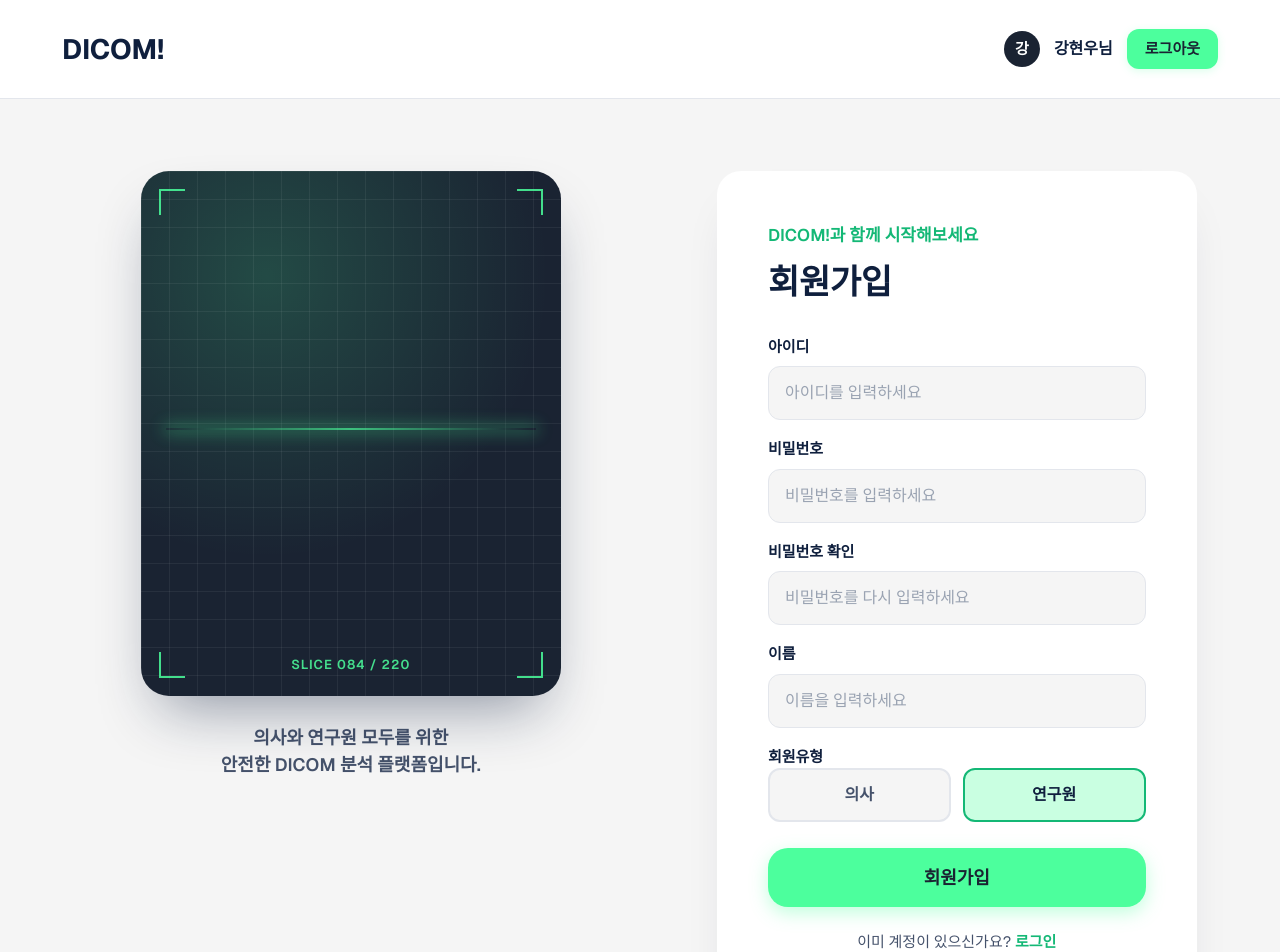
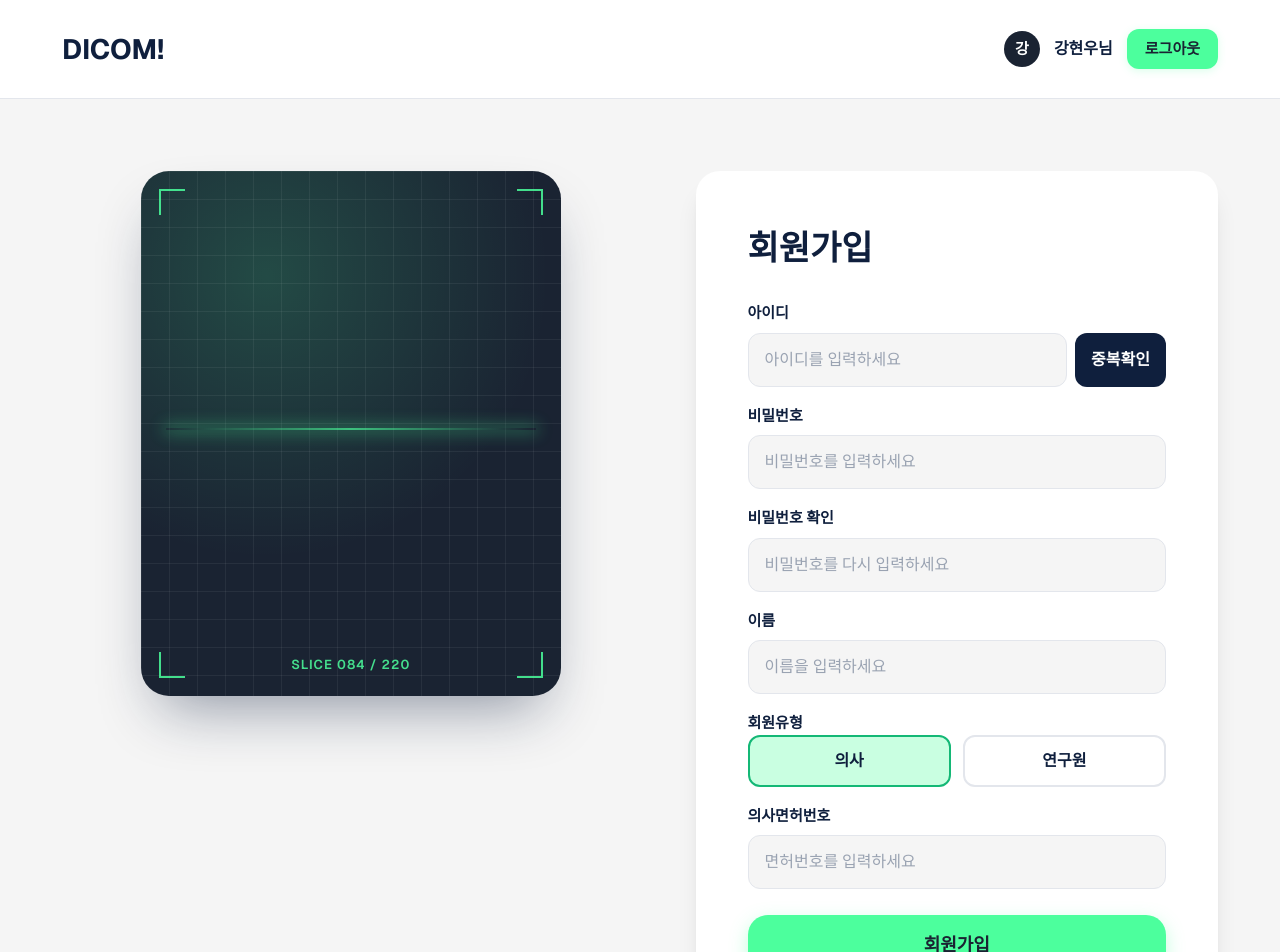
Before and after one commit to Nookie31247/DicomProject, a Next.js app in the folder dicom-front/: page /signup in a window 1280 px wide. Shown: the top 952 px of the page. Built offline with nearby package versions, Linux system fonts and the light colour scheme; no server answers.

Commit message:
로그인 기능(localStorage 사용)

```diff
--- a/dicom-front/app/login/page.tsx
+++ b/dicom-front/app/login/page.tsx
@@ -1,15 +1,47 @@
+"use client";
+
+import { useState } from "react";
 import type { Metadata } from "next";
 import Link from "next/link";
+import { useRouter } from "next/navigation";
 import ScanVisual from "@/app/components/scan-visual/ScanVisual";
+import { userApi } from "@/services/auth";
 
-export const metadata: Metadata = {
-  title: "로그인 — DICOM!",
+export default function LoginPage() {
+  const router = useRouter();
+  const [formData, setFormData] = useState({
+    userId: "",
+    password: "",
+  });
+
+  const handleLogin = async () => {
+    if (!formData.userId || !formData.password) {
+      return alert("아이디와 비밀번호를 모두 입력해주세요.");
+    }
+
+    try {
+      // API 모듈 호출
+      const response = await userApi.login(formData);
+
+      console.log("서버 응답 데이터:", response); // 이 부분을 추가하세요!
+
+      // 서버에서 토큰을 반환하는 구조에 맞춰 처리
+      // 예: { "accessToken": "..." }
+      if (response && response.token) {
+        localStorage.setItem("authToken", response.token);
+        alert("로그인에 성공했습니다!");
+        router.push("/"); // 메인 페이지로 이동
+      } else {
+        alert("로그인 정보가 올바르지 않습니다.");
+      }
+    } catch (error) {
+      console.error("로그인 에러:", error);
+      alert("로그인 중 오류가 발생했습니다.");
+    }
   };
 
-export default function LoginPage() {
   return (
       <div className="page">
-      {/* ───────────── Auth section ───────────── */}
         <section className="grid flex-1 items-center grid-cols-[1.05fr_0.95fr] gap-14 pt-[72px] px-[clamp(24px,5vw,62px)] pb-24 max-[900px]:grid-cols-1 max-[560px]:px-5 max-[560px]:pt-10 max-[560px]:pb-16 max-[560px]:gap-9">
           <div className="flex flex-col items-center gap-7 max-[900px]:order-[-1]" aria-hidden="true">
             <ScanVisual />
@@ -21,7 +53,6 @@ export default function LoginPage() {
           </div>
 
           <div className="mx-auto w-full bg-paper rounded-3xl py-14 px-[clamp(32px,4vw,56px)] shadow-[0_24px_48px_-24px_rgba(15,31,61,0.18)] max-w-[480px] max-[900px]:py-11 max-[900px]:px-7">
-          <p className="eyebrow">다시 만나서 반가워요</p>
             <h1 className="font-bold text-[34px] tracking-[-0.01em] m-0 mb-8 text-ink max-[560px]:text-[28px]">로그인</h1>
 
             <form className="flex flex-col gap-5">
@@ -29,8 +60,8 @@ export default function LoginPage() {
                 <span className="field-label">아이디</span>
                 <input
                     type="text"
-                name="username"
                     placeholder="아이디를 입력하세요"
+                    onChange={(e) => setFormData({ ...formData, userId: e.target.value })}
                     autoComplete="username"
                 />
               </label>
@@ -39,13 +70,17 @@ export default function LoginPage() {
                 <span className="field-label">비밀번호</span>
                 <input
                     type="password"
-                name="password"
                     placeholder="비밀번호를 입력하세요"
+                    onChange={(e) => setFormData({ ...formData, password: e.target.value })}
                     autoComplete="current-password"
                 />
               </label>
 
-            <button className="btn btn-big w-full mt-2" type="button">
+              <button
+                  className="btn btn-big w-full mt-2"
+                  type="button"
+                  onClick={handleLogin}
+              >
                 로그인
               </button>
             </form>
--- a/dicom-front/app/signup/page.tsx
+++ b/dicom-front/app/signup/page.tsx
@@ -3,138 +3,119 @@
 import { useState } from "react";
 import Link from "next/link";
 import ScanVisual from "@/app/components/scan-visual/ScanVisual";
+import { userApi } from "@/services/auth";
 
 export default function SignupPage() {
-  const [memberType, setMemberType] = useState<"doctor" | "researcher">(
-    "researcher"
-  );
+  const [userRole, setUserRole] = useState<"의료진" | "연구원">("의료진");
 
-  // 라디오 필 공통 스타일 + 선택 상태 스타일 (테두리 두께는 2px로 고정해 흔들림 방지)
-  const pillBase =
-    "flex flex-1 cursor-pointer items-center justify-center gap-2 rounded-xl border-2 px-4 py-[13px] text-base transition-[border-color,background,color] duration-150";
-  const pillActive =
-    "border-mint-deep bg-[rgba(76,255,157,0.3)] text-ink font-bold";
-  const pillIdle = "border-line bg-canvas text-ink-soft font-semibold";
+  // 상태 관리
+  const [userId, setUserId] = useState("");
+  const [idMessage, setIdMessage] = useState({ text: "", color: "" });
+  const [isIdChecked, setIsIdChecked] = useState(false);
 
-  // 네이티브 라디오는 완전히 숨김 (선택 표시는 필 테두리/배경으로 대체)
-  const hiddenRadio =
-    "pointer-events-none absolute m-0 h-px w-px border-0 p-0 opacity-0 [clip:rect(0_0_0_0)] [clip-path:inset(50%)]";
+  const [formData, setFormData] = useState({
+    password: "",
+    passwordConfirm: "",
+    name: "",
+    medicalLicenseNumber: ""
+  });
+
+  // 유효성 검사 메시지
+  const getPwMessage = () => {
+    if (!formData.passwordConfirm) return { text: "", color: "" };
+    return formData.password === formData.passwordConfirm
+        ? { text: "비밀번호가 일치합니다.", color: "text-mint-deep" }
+        : { text: "비밀번호가 일치하지 않습니다.", color: "text-red-500" };
+  };
+
+  const handleCheckUserId = async () => {
+    if (!userId) return;
+    try {
+      const isDuplicate = await userApi.checkId(userId);
+      if (isDuplicate) {
+        setIdMessage({ text: "이미 사용 중인 아이디입니다.", color: "text-red-500" });
+        setIsIdChecked(false);
+      } else {
+        setIdMessage({ text: "사용 가능한 아이디입니다.", color: "text-mint-deep" });
+        setIsIdChecked(true);
+      }
+    } catch {
+      setIdMessage({ text: "검사 중 오류가 발생했습니다.", color: "text-red-500" });
+    }
+  };
+
+  const handleSignup = async () => {
+    if (!isIdChecked) return alert("아이디 중복 확인을 해주세요.");
+    if (formData.password !== formData.passwordConfirm) return alert("비밀번호를 확인해주세요.");
+    if (!formData.name) return alert("이름을 입력해주세요.");
+
+    try {
+      await userApi.signup({
+        userId,
+        password: formData.password,
+        name: formData.name,
+        userRole: userRole === "의료진" ? "의료진" : "연구원",
+        medicalLicenseNumber: formData.medicalLicenseNumber
+      });
+      alert("회원가입이 완료되었습니다!");
+    } catch {
+      alert("회원가입에 실패했습니다.");
+    }
+  };
+
+  const pwMsg = getPwMessage();
 
   return (
       <div className="page">
-      {/* ───────────── Auth section ───────────── */}
-      {/* items-start: 의사 선택 시 카드가 길어져도 왼쪽 비주얼이 밀려나지 않게 */}
-      <section className="grid flex-1 items-start grid-cols-[1.05fr_0.95fr] gap-14 pt-[72px] px-[clamp(24px,5vw,62px)] pb-24 max-[900px]:grid-cols-1 max-[560px]:px-5 max-[560px]:pt-10 max-[560px]:pb-16 max-[560px]:gap-9">
-        <div
-          className="flex flex-col items-center gap-7 max-[900px]:order-[-1] sticky top-24 max-[900px]:static"
-          aria-hidden="true"
-        >
-          <ScanVisual />
-          <p className="text-center font-semibold text-lg text-ink-soft leading-[1.5] max-w-[360px] max-[560px]:text-base">
-            의사와 연구원 모두를 위한
-            <br />
-            안전한 DICOM 분석 플랫폼입니다.
-          </p>
-        </div>
+        <section className="grid flex-1 items-start grid-cols-[1.05fr_0.95fr] gap-14 pt-[72px] px-[clamp(24px,5vw,62px)] pb-24 max-[900px]:grid-cols-1">
+          <div className="flex flex-col items-center gap-7 sticky top-24"><ScanVisual /></div>
 
-        <div className="mx-auto w-full bg-paper rounded-3xl shadow-[0_24px_48px_-24px_rgba(15,31,61,0.18)] max-w-[480px] px-[clamp(28px,4vw,52px)] py-[52px] max-[900px]:px-[26px] max-[900px]:py-10">
-          <p className="eyebrow">DICOM!과 함께 시작해보세요</p>
-          <h1 className="font-bold text-[34px] tracking-[-0.01em] m-0 text-ink max-[560px]:text-[28px] mb-7">회원가입</h1>
-
+          <div className="mx-auto w-full bg-paper rounded-3xl shadow-xl max-w-[560px] px-[52px] py-[52px]">
+            <h1 className="font-bold text-[34px] mb-7">회원가입</h1>
             <form className="flex flex-col gap-[18px]">
+              {/* 아이디 */}
               <label className="field">
                 <span className="field-label">아이디</span>
-              <input
-                type="text"
-                name="username"
-                placeholder="아이디를 입력하세요"
-                autoComplete="username"
-              />
+                <div className="flex gap-2 w-full">
+                  <input type="text" value={userId} placeholder="아이디를 입력하세요" className="flex-1"
+                         onChange={(e) => { setUserId(e.target.value); setIsIdChecked(false); setIdMessage({text:"", color:""}); }} />
+                  <button type="button" onClick={handleCheckUserId} className="px-4 rounded-xl font-bold bg-ink text-white whitespace-nowrap">중복확인</button>
+                </div>
+                {idMessage.text && <p className={`text-xs font-bold mt-1 ${idMessage.color}`}>{idMessage.text}</p>}
               </label>
 
-            <label className="field">
-              <span className="field-label">비밀번호</span>
-              <input
-                type="password"
-                name="password"
-                placeholder="비밀번호를 입력하세요"
-                autoComplete="new-password"
-              />
+              {/* 비밀번호 */}
+              <label className="field"><span className="field-label">비밀번호</span>
+                <input type="password" placeholder="비밀번호를 입력하세요" onChange={(e) => setFormData({...formData, password: e.target.value})} /></label>
+
+              <label className="field"><span className="field-label">비밀번호 확인</span>
+                <input type="password" placeholder="비밀번호를 다시 입력하세요" onChange={(e) => setFormData({...formData, passwordConfirm: e.target.value})} />
+                {pwMsg.text && <p className={`text-xs font-bold mt-1 ${pwMsg.color}`}>{pwMsg.text}</p>}
               </label>
 
-            <label className="field">
-              <span className="field-label">비밀번호 확인</span>
-              <input
-                type="password"
-                name="passwordConfirm"
-                placeholder="비밀번호를 다시 입력하세요"
-                autoComplete="new-password"
-              />
-            </label>
+              <label className="field"><span className="field-label">이름</span>
+                <input type="text" placeholder="이름을 입력하세요" onChange={(e) => setFormData({...formData, name: e.target.value})} /></label>
 
-            <label className="field">
-              <span className="field-label">이름</span>
-              <input type="text" name="name" placeholder="이름을 입력하세요" />
-            </label>
-
-            <fieldset className="field gap-2.5">
+              {/* 회원 유형 */}
+              <fieldset className="field">
                 <legend className="field-label">회원유형</legend>
-              <div className="flex gap-3 max-[560px]:flex-col">
-                <label
-                  className={`${pillBase} ${
-                    memberType === "doctor" ? pillActive : pillIdle
-                  }`}
-                >
-                  <input
-                    type="radio"
-                    name="memberType"
-                    value="doctor"
-                    checked={memberType === "doctor"}
-                    onChange={() => setMemberType("doctor")}
-                    className={hiddenRadio}
-                  />
-                  의사
-                </label>
-                <label
-                  className={`${pillBase} ${
-                    memberType === "researcher" ? pillActive : pillIdle
-                  }`}
-                >
-                  <input
-                    type="radio"
-                    name="memberType"
-                    value="researcher"
-                    checked={memberType === "researcher"}
-                    onChange={() => setMemberType("researcher")}
-                    className={hiddenRadio}
-                  />
-                  연구원
-                </label>
+                <div className="flex gap-3">
+                  <button type="button" onClick={() => setUserRole("의료진")}
+                          className={`flex-1 py-3 rounded-xl border-2 font-semibold ${userRole === "의료진" ? "border-mint-deep bg-[rgba(76,255,157,0.3)]" : "border-line"}`}>의사</button>
+                  <button type="button" onClick={() => setUserRole("연구원")}
+                          className={`flex-1 py-3 rounded-xl border-2 font-semibold ${userRole === "연구원" ? "border-mint-deep bg-[rgba(76,255,157,0.3)]" : "border-line"}`}>연구원</button>
                 </div>
               </fieldset>
 
-            {memberType === "doctor" && (
+              {userRole === "의료진" && (
                   <label className="field">
                     <span className="field-label">의사면허번호</span>
-                <input
-                  type="text"
-                  name="medicalLicenseNumber"
-                  placeholder="의사면허번호를 입력하세요"
-                />
+                    <input type="text" placeholder="면허번호를 입력하세요" onChange={(e) => setFormData({...formData, medicalLicenseNumber: e.target.value})} />
                   </label>
               )}
 
-            <button className="btn btn-big w-full mt-2" type="button">
-              회원가입
-            </button>
+              <button className="btn btn-big w-full mt-2" type="button" onClick={handleSignup}>회원가입</button>
             </form>
-
-          <p className="text-center text-[15px] text-ink-soft mt-6">
-            이미 계정이 있으신가요?{" "}
-            <Link className="font-bold no-underline text-mint-deep hover:underline" href="/login">
-              로그인
-            </Link>
-          </p>
           </div>
         </section>
       </div>
--- /dev/null
+++ b/dicom-front/services/auth.ts
@@ -0,0 +1,51 @@
+const BASE_URL = process.env.NEXT_PUBLIC_API_URL || "http://localhost:8080";
+
+// 공통 fetch wrapper (토큰 처리 및 헤더 관리)
+const api = async (endpoint: string, options: RequestInit = {}) => {
+    const headers = {
+        "Content-Type": "application/json",
+        ...options.headers,
+    };
+
+    const response = await fetch(`${BASE_URL}${endpoint}`, { ...options, headers });
+
+    if (!response.ok) {
+        const errorData = await response.json().catch(() => ({}));
+        throw new Error(errorData.message || "API 요청 실패");
+    }
+
+    // 204 No Content는 json 파싱을 시도하면 에러가 나므로 처리
+    if(response.status === 201 || response.status === 204) {
+        return null;
+    }
+
+    return await response.json();
+};
+
+export const userApi = {
+    login: (data: any) => api("/api/users/login", { method: "POST", body: JSON.stringify(data) }),
+
+    signup: (data: any) => api("/api/users/signup", { method: "POST", body: JSON.stringify(data) }),
+
+    logout: (token: string) => api("/api/users/logout", {
+        method: "POST",
+        headers: { "Authorization": token }
+    }),
+
+    checkId: (userId: string) => api("/api/users/check-id", {
+        method: "POST",
+        body: JSON.stringify({ userId })
+    }),
+
+    changePassword: (token: string, data: any) => api("/api/users/change-password", {
+        method: "PUT",
+        headers: { "Authorization": token },
+        body: JSON.stringify(data)
+    }),
+
+    deleteUser: (token: string, data: any) => api("/api/users/delete", {
+        method: "DELETE",
+        headers: { "Authorization": token },
+        body: JSON.stringify(data)
+    }),
+};
```
Also changed, not shown: 1 other file (tests, documents, lock files or other folders). Lines whose indentation alone changed are shown as unchanged.
